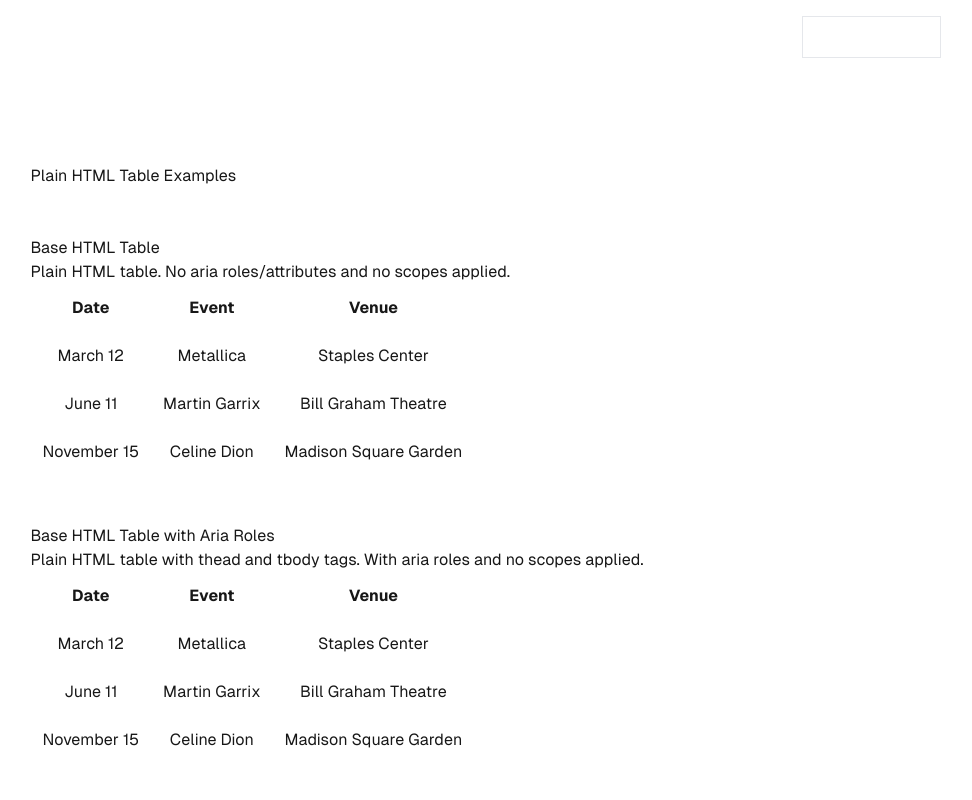
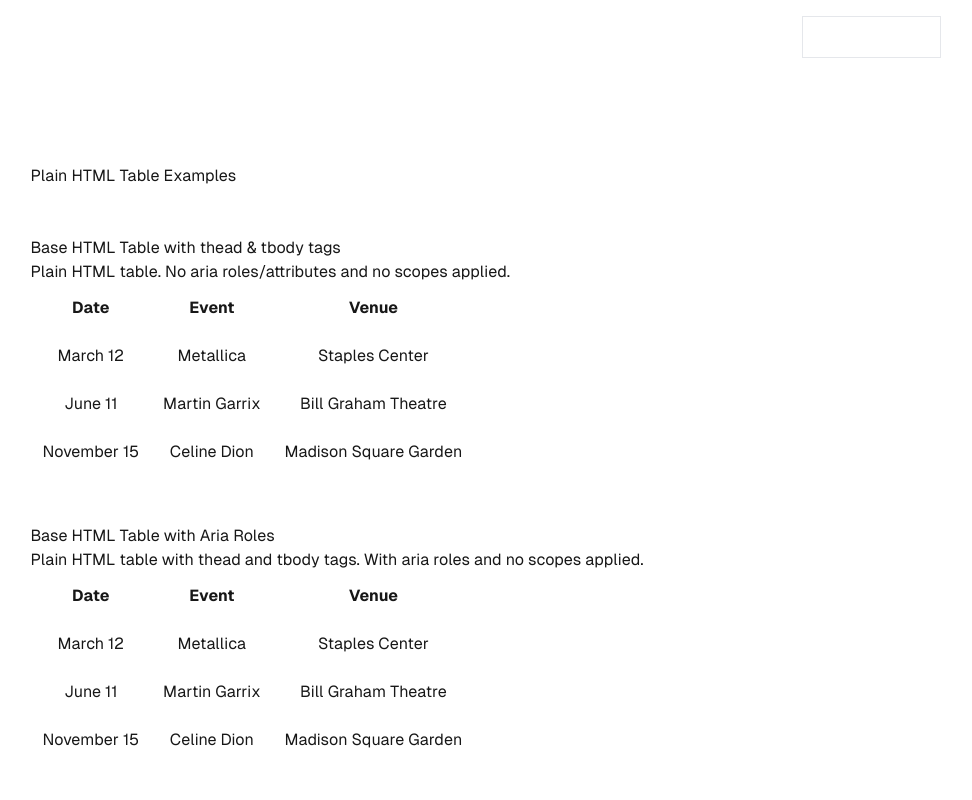
Before and after one commit to essjay05/a11y_assessments_v0, a Next.js app: page / in a window 1280 px wide. Shown: the top 800 px of the page, without its empty margins (303-1275 px from the left). Built offline with nearby package versions, Linux system fonts and the light colour scheme.

Commit message:
Made h2 more descriptive.

```diff
--- a/components/global/A11y_Examples/SrPlainHTMLTables/PlainHtmlTables/BasicWThead.jsx
+++ b/components/global/A11y_Examples/SrPlainHTMLTables/PlainHtmlTables/BasicWThead.jsx
@@ -1,7 +1,7 @@
 export const BasicWThead = () => {
   return (
     <>
-      <h2>Base HTML Table</h2>
+      <h2>Base HTML Table with thead & tbody tags</h2>
       <h3>Plain HTML table. No aria roles/attributes and no scopes applied.</h3>
       <table id="BasicWThead">
         <thead>
```
